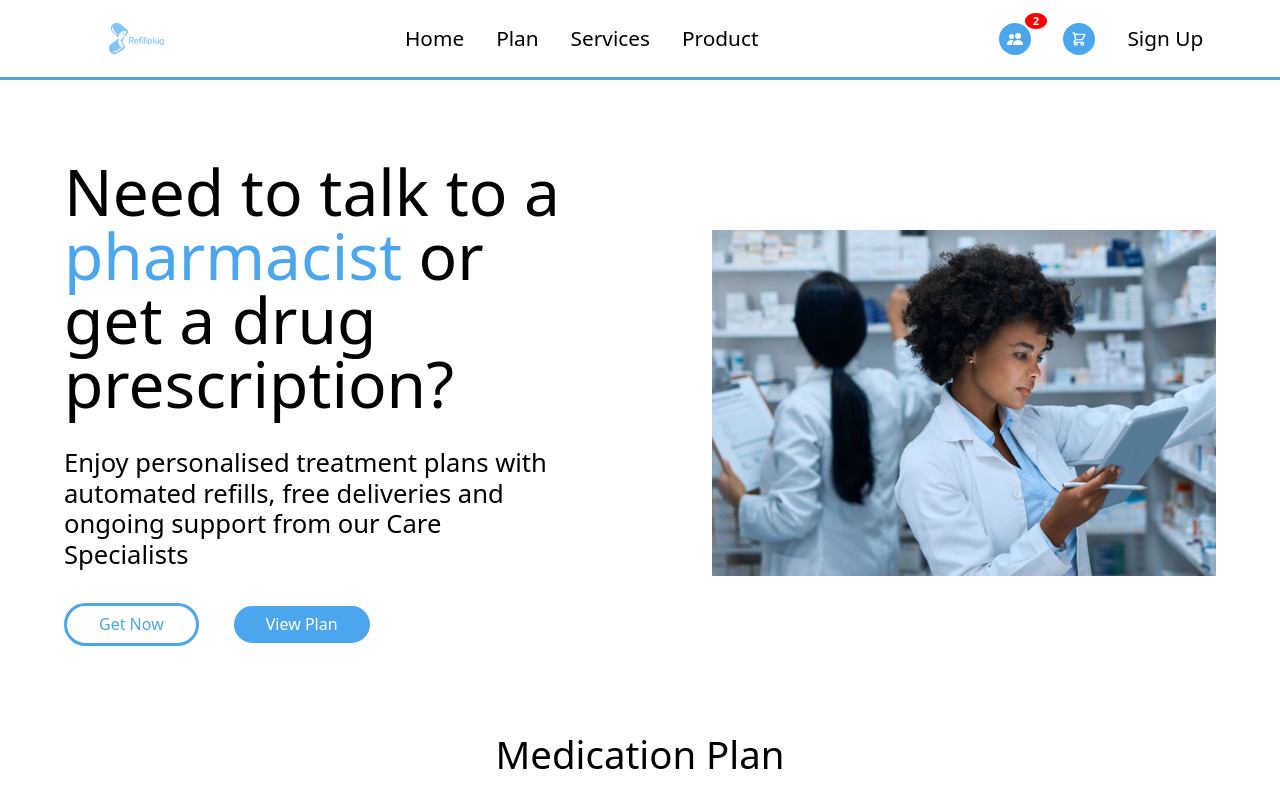
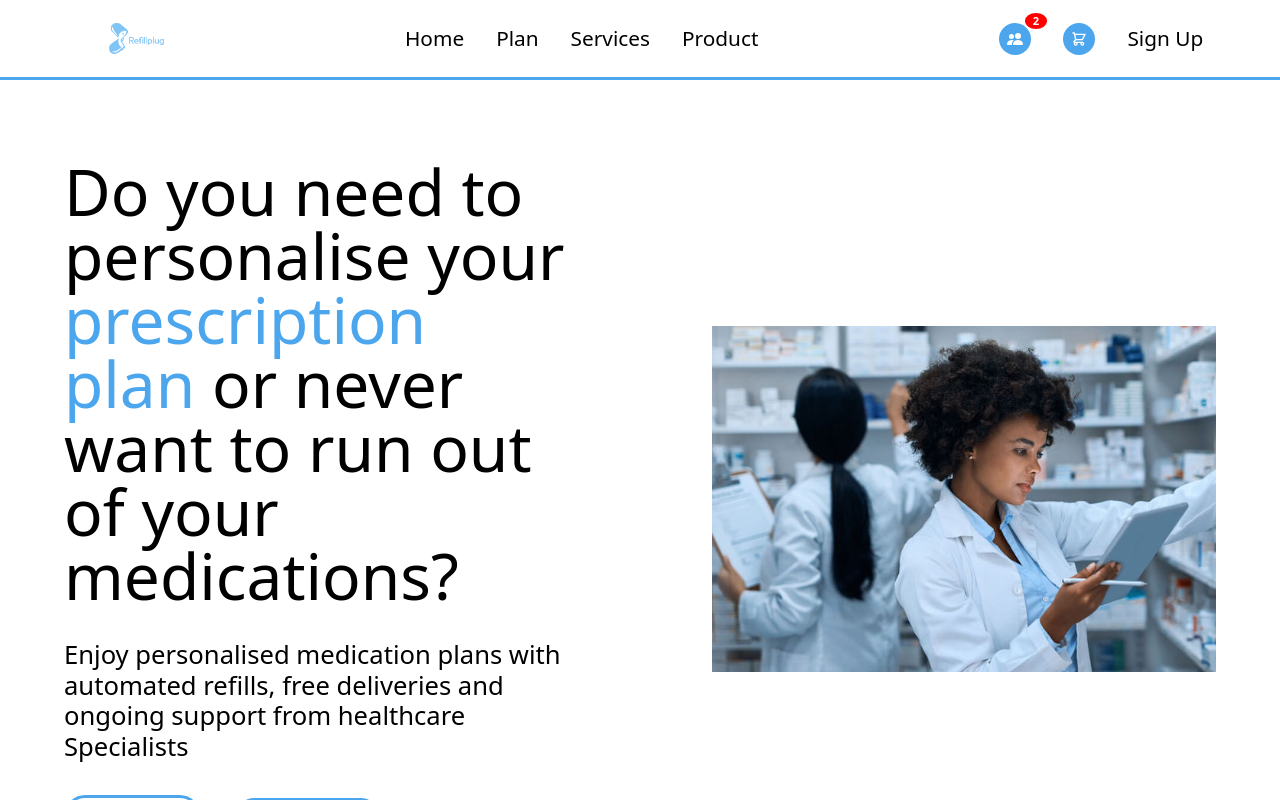
Before and after one commit to Refillplug/Refillplug-frontend, a React (Vite) app: page / in a window 1280 px wide. Built offline with nearby package versions, Linux system fonts and the light colour scheme; no server answers; a web font is replaced by a local one.

Commit message:
Update index.jsx

```diff
--- a/src/components/banner/index.jsx
+++ b/src/components/banner/index.jsx
@@ -8,15 +8,15 @@ export default function () {
     return <section id="banner">
         <div className="txt">
             <h2>
-                Need to talk to a <span>pharmacist</span> or get a drug prescription?
+                Do you need to personalise your <span>prescription plan</span> or never want to run out of your medications?
             </h2>
             <p>
-                Enjoy personalised treatment plans with automated refills, free deliveries and ongoing support from our Care Specialists
+                Enjoy personalised medication plans with automated refills, free deliveries and ongoing support from healthcare Specialists
             </p>
             <div className="btn">
 
-                <Link to='/'>get now</Link>
-                <Link to='/'>view plan</Link>
+                <Link to='/'>buy now</Link>
+                <Link to='/'>view plans</Link>
             </div>
         </div>
         <div className="img">
```
